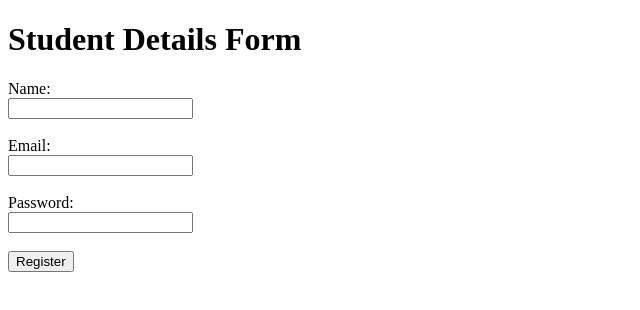
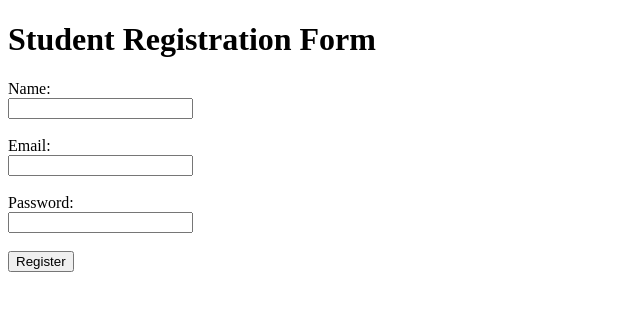
Before and after one commit to Botsky123/node-test-app, a website: page views/index.html in a window 1280 px wide. Shown: the whole page, without its empty margins (0-640 px from the left). Drawn offline with Linux system fonts and the light colour scheme.

Commit message:
Update index.html

```diff
--- a/views/index.html
+++ b/views/index.html
@@ -6,7 +6,7 @@
   <title>Student Registration Form</title>
 </head>
 <body>
-  <h1>Student Details Form</h1>
+  <h1>Student Registration Form</h1>
   <form action="/register" method="POST">
     <label for="name">Name:</label><br>
     <input type="text" id="name" name="name" required><br><br>
```
